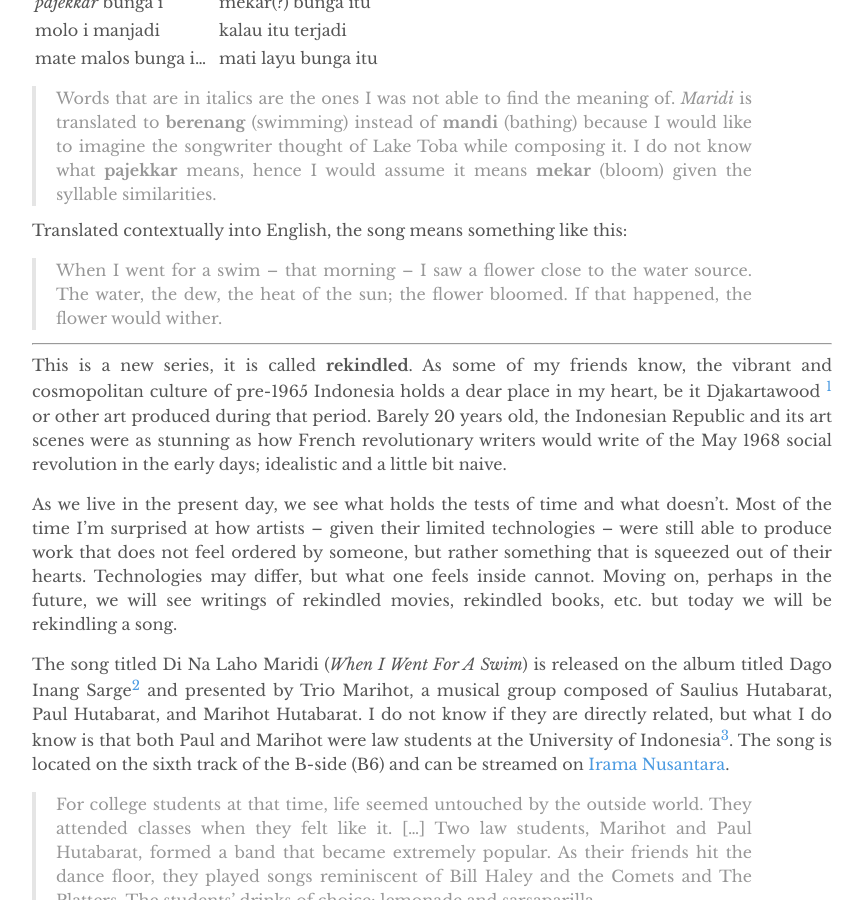
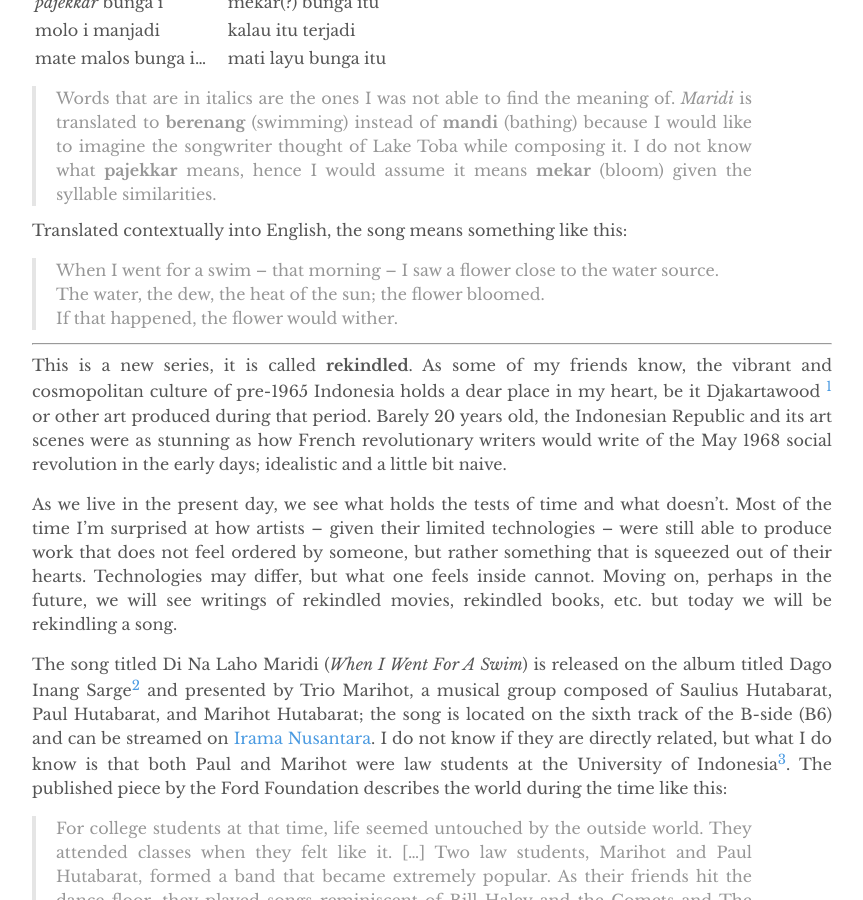
Before and after one commit to drepram/djoernal, a Jekyll site: the page built from _posts/2023-11-15-rekindled-tracks.md, in a window 1280 px wide and 900 px high, scrolled down 885 px. Shown: the whole window, without its empty margins (208-1071 px from the left). Built offline with Jekyll 4.4.1, drawn with Linux system fonts in a browser that asks for light colours; comment, search, counter and statistics services are not loaded.

Commit message:
add gap between table

```diff
--- a/_posts/2023-11-15-rekindled-tracks.md
+++ b/_posts/2023-11-15-rekindled-tracks.md
@@ -6,32 +6,32 @@ tags: rekindled
 
 > If you would be interested in my personal take, you can read them by scrolling down past the lyrics.
 
-|Original (Bataknese)|Translated (Indonesia)|
-|---|---|
-di na laho maridi |pada saat pergi berenang |
-sogot manogot i |pagi pagi itu|
-huida sada bunga|kulihat satu bunga|
-jonok tu pancur i |dekat ke sumber air itu|
-aek, nambur, las ni ari|air, embun, panas matahari|
-*pajekkar* bunga i |pajekkar bunga itu|
-molo i manjadi |kalau itu terjadi |
-mate malos bunga i |mati layu bunga itu|
-|(music)|(music)|
-di na laho maridi |pada saat pergi berenang |
-sogot manogot i |pagi pagi itu |
-huida sada bunga|kulihat satu bunga|
-jonok tu pancur i |dekat ke sumber air itu |
-aek, nambur, las ni ari|air, embun, panas matahari|
-*pajekkar* bunga i | mekar(?) bunga itu|
-molo i manjadi |kalau itu terjadi |
-mate malos bunga i... |mati layu bunga itu|
+|Original (Bataknese)||Translated (Indonesia)|
+|---|---|---|
+di na laho maridi ||pada saat pergi berenang
+sogot manogot i ||pagi pagi itu
+huida sada bunga||kulihat satu bunga
+jonok tu pancur i ||dekat ke sumber air itu
+aek, nambur, las ni ari||air, embun, panas matahari
+*pajekkar* bunga i ||pajekkar bunga itu
+molo i manjadi ||kalau itu terjadi
+mate malos bunga i ||mati layu bunga itu
+|(music)||(music)
+di na laho maridi ||pada saat pergi berenang
+sogot manogot i ||pagi pagi itu
+huida sada bunga||kulihat satu bunga
+jonok tu pancur i ||dekat ke sumber air itu
+aek, nambur, las ni ari||air, embun, panas matahari
+*pajekkar* bunga i || mekar(?) bunga itu
+molo i manjadi ||kalau itu terjadi
+mate malos bunga i... ||mati layu bunga itu
 
 > Words that are in italics are the ones I was not able to find the meaning of. _Maridi_ is translated to **berenang** (swimming) instead of **mandi** (bathing) because I would like to imagine the songwriter thought of Lake Toba while composing it. I do not know what **pajekkar** means, hence I would assume it means **mekar** (bloom) given the syllable similarities.
 
 Translated contextually into English, the song means something like this:
 
-> When I went for a swim -- that morning -- I saw a flower close to the water source.
-> The water, the dew, the heat of the sun; the flower bloomed.
+> When I went for a swim -- that morning -- I saw a flower close to the water source.<br>
+> The water, the dew, the heat of the sun; the flower bloomed.<br>
 > If that happened, the flower would wither.
 
 ---
@@ -41,7 +41,7 @@ This is a new series, it is called **rekindled**. As some of my friends know, th
 
 As we live in the present day, we see what holds the tests of time and what doesn't. Most of the time I'm surprised at how artists -- given their limited technologies -- were still able to produce work that does not feel ordered by someone, but rather something that is squeezed out of their hearts. Technologies may differ, but what one feels inside cannot. Moving on, perhaps in the future, we will see writings of rekindled movies, rekindled books, etc. but today we will be rekindling a song.
 
-The song titled Di Na Laho Maridi (_When I Went For A Swim_) is released on the album titled Dago Inang Sarge[^2] and presented by Trio Marihot, a musical group composed of Saulius Hutabarat, Paul Hutabarat, and Marihot Hutabarat. I do not know if they are directly related, but what I do know is that both Paul and Marihot were law students at the University of Indonesia[^3]. The song is located on the sixth track of the B-side (B6) and can be streamed on [Irama Nusantara](https://www.iramanusantara.org/release/3044).
+The song titled Di Na Laho Maridi (_When I Went For A Swim_) is released on the album titled Dago Inang Sarge[^2] and presented by Trio Marihot, a musical group composed of Saulius Hutabarat, Paul Hutabarat, and Marihot Hutabarat; the song is located on the sixth track of the B-side (B6) and can be streamed on [Irama Nusantara](https://www.iramanusantara.org/release/3044). I do not know if they are directly related, but what I do know is that both Paul and Marihot were law students at the University of Indonesia[^3]. The published piece by the Ford Foundation describes the world during the time like this:
 
 > For college students at that time, life seemed untouched by the outside world. They attended classes when they felt like it. [...] Two law students, Marihot and Paul Hutabarat, formed a band that became extremely popular. As their friends hit the dance floor, they played songs reminiscent of Bill Haley and the Comets and The Platters. The students’ drinks of choice: lemonade and sarsaparilla.
 
```
